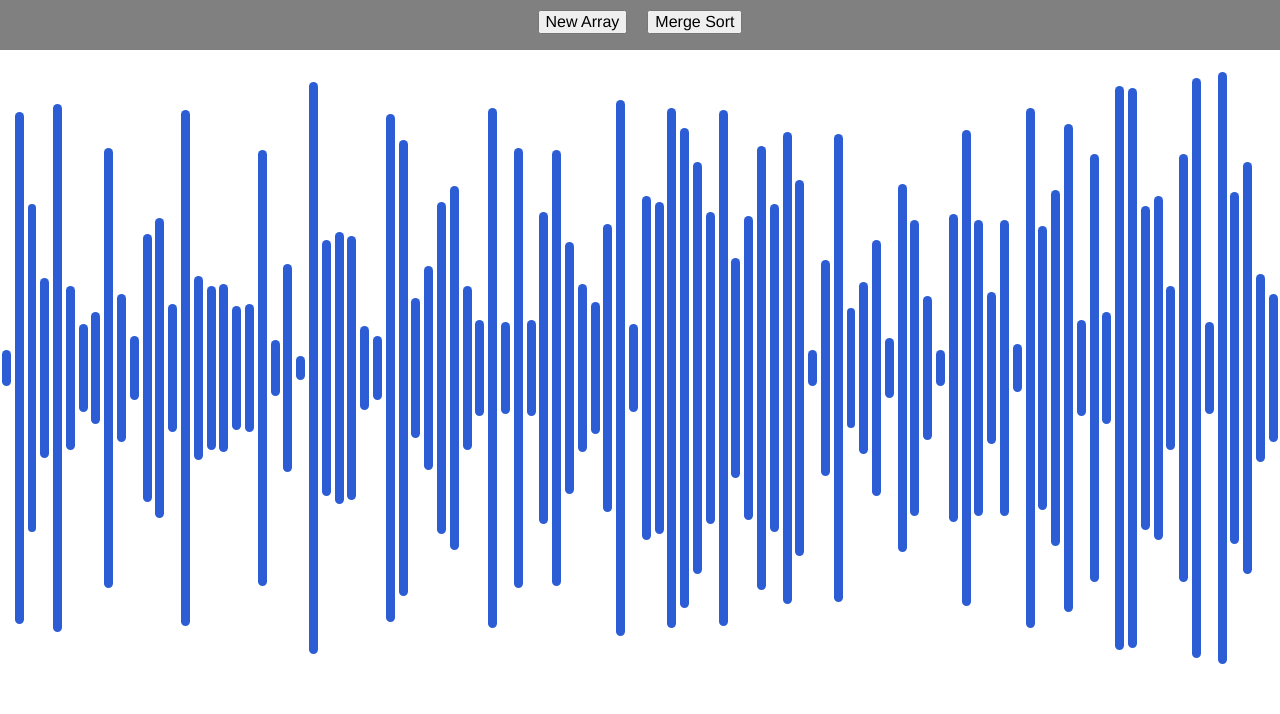
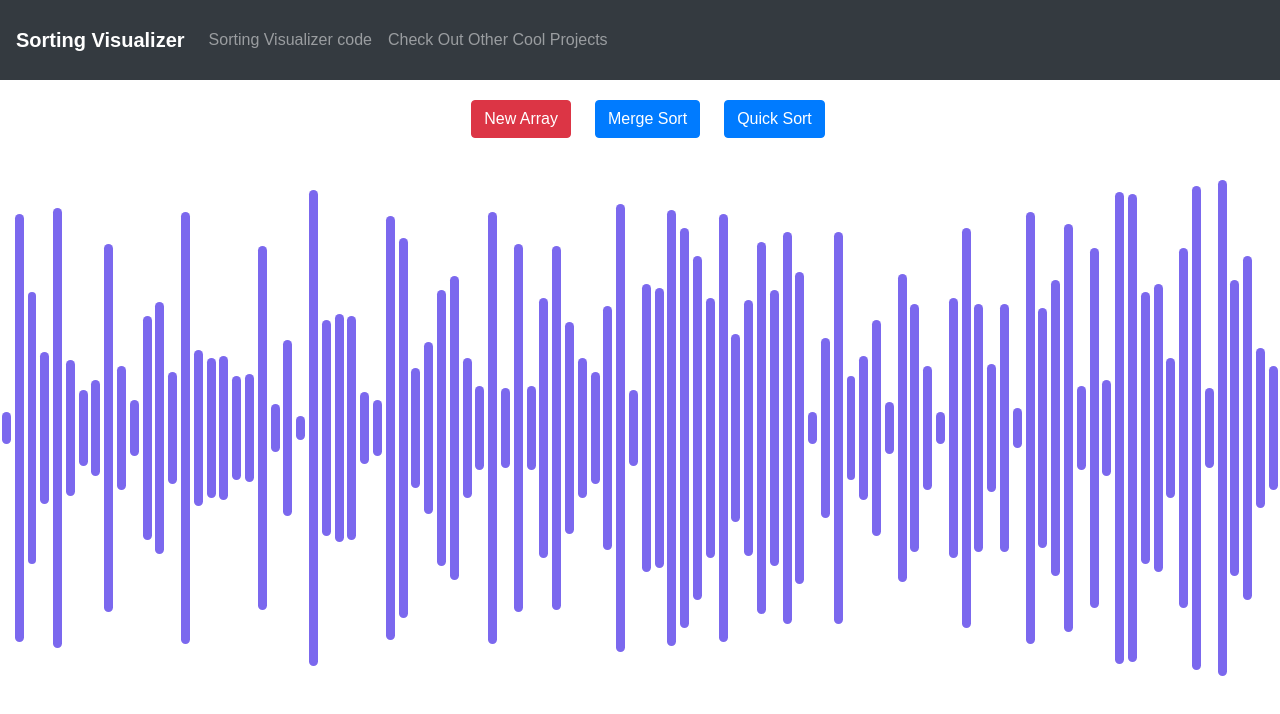
Before and after one commit to jfur1/sorting-visualizer, a React (Create React App) app: page / in a window 1280 px wide. Shown: the top 714 px of the page. Built offline with nearby package versions, Linux system fonts and the light colour scheme.

Commit message:
Added a navbar and more styling

```diff
--- a/package.json
+++ b/package.json
@@ -6,7 +6,9 @@
     "@testing-library/jest-dom": "^5.11.8",
     "@testing-library/react": "^11.2.3",
     "@testing-library/user-event": "^12.6.0",
+    "bootstrap": "^4.5.3",
     "react": "^17.0.1",
+    "react-bootstrap": "^1.4.3",
     "react-dom": "^17.0.1",
     "react-scripts": "4.0.1",
     "web-vitals": "^0.2.4"
--- a/src/App.js
+++ b/src/App.js
@@ -1,6 +1,7 @@
 import React from 'react';
 import SortingVisualizer from './sortingVisualizer/sortingVisualizer';
 import './App.css';
+import 'bootstrap/dist/css/bootstrap.min.css';
 
 function App() {
   return (
--- a/src/sortingVisualizer/sortingVisualizer.css
+++ b/src/sortingVisualizer/sortingVisualizer.css
@@ -1,5 +1,5 @@
 * {
-    font-family: 'Helvetica', 'Arial', sans-serif;
+    font-family: Arial, Helvetica, sans-serif;
     font-size: 1em;
   }
 
@@ -17,18 +17,21 @@
 }
 
 .array-bar {
-    background-color: rgb(45, 93, 213);
+    background-color: MediumSlateBlue;
     border-radius: 0.5em;
     margin: 0.15%;
 }
 
 .navbar{
-    height: 50px;
-    background-color: grey;
+    height: 80px;
+    background-color: #333;
 }
 
-.navbar > button{
-    margin: 10px;
+#programButtons{
+    margin: 20px;
+}
+#programButtons > button{
+    margin: 0 20px;
 }
 
 @media (min-width: 700px) {
--- a/src/sortingVisualizer/sortingVisualizer.jsx
+++ b/src/sortingVisualizer/sortingVisualizer.jsx
@@ -30,7 +30,7 @@ export default function SortingVisualizer(props){
         const arr = [];
         for(let i = 0; i < NUMBER_OF_ARRAY_BARS; i++){
             // Starting from value 5 so bars will be visible
-            arr.push(randomIntFromInterval(5, 150));
+            arr.push(randomIntFromInterval(5, 125));
         }
         setArray(arr);
     }
@@ -50,7 +50,7 @@ export default function SortingVisualizer(props){
         for(let i = 0; i < arrayBars.length; i++){
             const arrayBarStyle = arrayBars[i].style;
             setTimeout(
-                () => (arrayBarStyle.backgroundColor = 'green'),
+                () => (arrayBarStyle.backgroundColor = 'LimeGreen'),
                 i * ANIMATION_SPEED_MS,
             );
         }
@@ -65,7 +65,7 @@ export default function SortingVisualizer(props){
         const arrayBars = containerRef.current.children;
         const arrayBarStyle = arrayBars[index].style;
         setTimeout(() => {
-            arrayBarStyle.backgroundColor = 'turquoise';
+            arrayBarStyle.backgroundColor = 'OrangeRed';
         }, ANIMATION_SPEED_MS);
         setTimeout(() => {
             arrayBarStyle.backgroundColor = '';
@@ -134,9 +134,57 @@ export default function SortingVisualizer(props){
 
     return (
         <div className="app-container">
-            <div className="navbar">
-                <button onClick={initArray}>New Array</button>
-                <button onClick={mergeSort}>Merge Sort</button>
+            <nav className="navbar navbar-expand-lg navbar-dark bg-dark ">
+                <a className="navbar-brand" href="https://jfur1.github.io/sorting-visualizer">
+                    <b>Sorting Visualizer</b>
+                </a>
+                <button
+                    className="navbar-toggler"
+                    type="button"
+                    data-toggle="collapse"
+                    data-target="#navbarNav"
+                    aria-controls="navbarNav"
+                    aria-expanded="false"
+                    aria-label="Toggle navigation">
+                    <span className="navbar-toggler-icon"></span>
+                </button>
+                <div className="collapse navbar-collapse" id="navbarNav">
+                    <ul className="navbar-nav">
+                        <li className="nav-item">
+                            <a
+                                className="nav-link"
+                                href="http://www.github.com/jfur1/sorting-visualizer">
+                                {' '}
+                                Sorting Visualizer code{' '}
+                            </a>
+                        </li>
+                        <li className="nav-item">
+                            <a className="nav-link" href="https://github.com/jfur1">
+                                Check Out Other Cool Projects
+                            </a>
+                        </li>
+                    </ul>
+                </div>
+            </nav>
+            <div id="programButtons">
+                <button
+                    type="button"
+                    className="btn btn-danger mr-1"
+                    onClick={initArray}>
+                    New Array
+                </button>
+                <button
+                    type="button"
+                    className="btn btn-primary mr-1"
+                    onClick={mergeSort}>
+                    Merge Sort
+                </button>
+                <button
+                    type="button"
+                    className="btn btn-primary mr-1"
+                    onClick={quickSort}>
+                    Quick Sort
+                </button>
             </div>
             <div className = "array-container" ref={containerRef}>
                 {array.map((value, idx) => (
```
Also changed, not shown: 2 other files (tests, documents, lock files or other folders).
